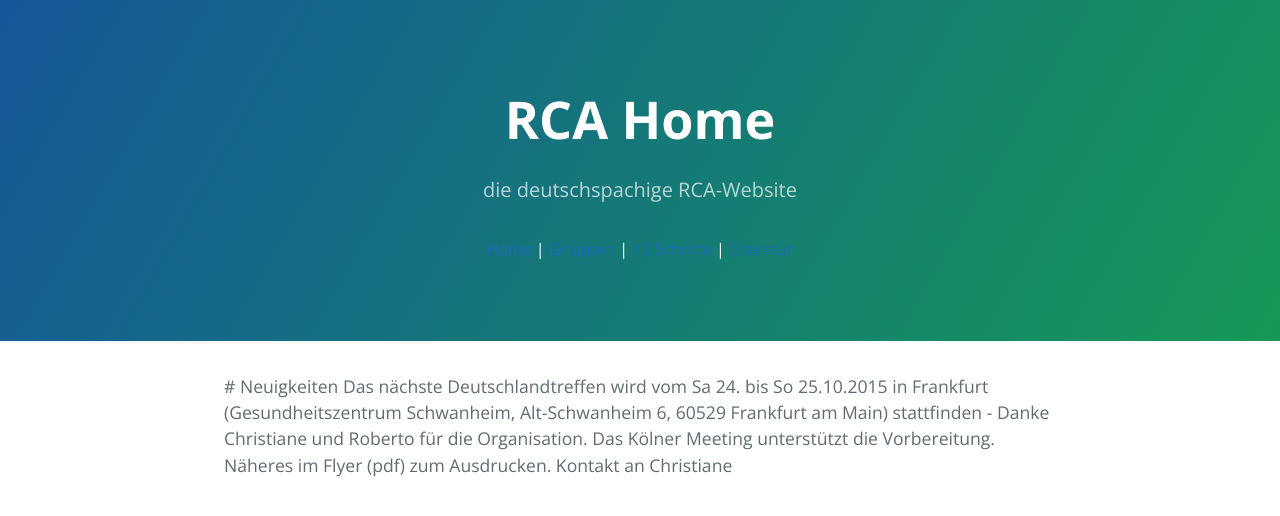
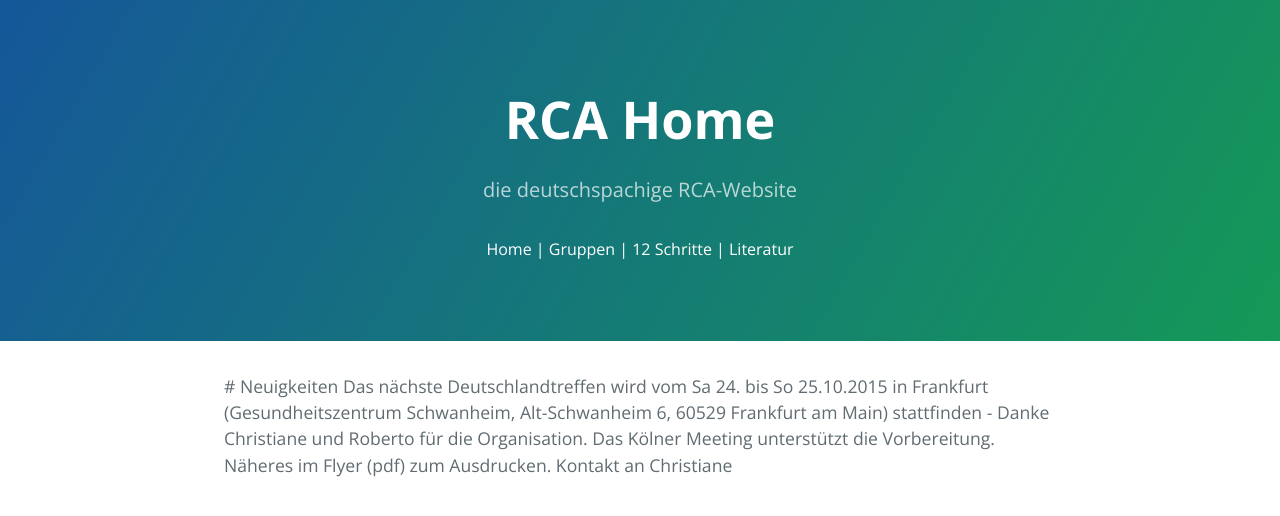
Before and after one commit to rcadeutschland/rcadeutschland.github.io, a Jekyll site: the page built from index.html, in a window 1280 px wide. Shown: the top 516 px of the page. Built offline with Jekyll 4.4.1, drawn with Linux system fonts in a browser that asks for light colours.

Commit message:
Update stylesheet.css

```diff
--- a/stylesheets/stylesheet.css
+++ b/stylesheets/stylesheet.css
@@ -8,7 +8,9 @@ body {
   font-size: 16px;
   line-height: 1.5;
   color: #606c71; }
-
+nav > a {
+  color: white;
+}
 a {
   color: #1e6bb8;
   text-decoration: none; }
```
